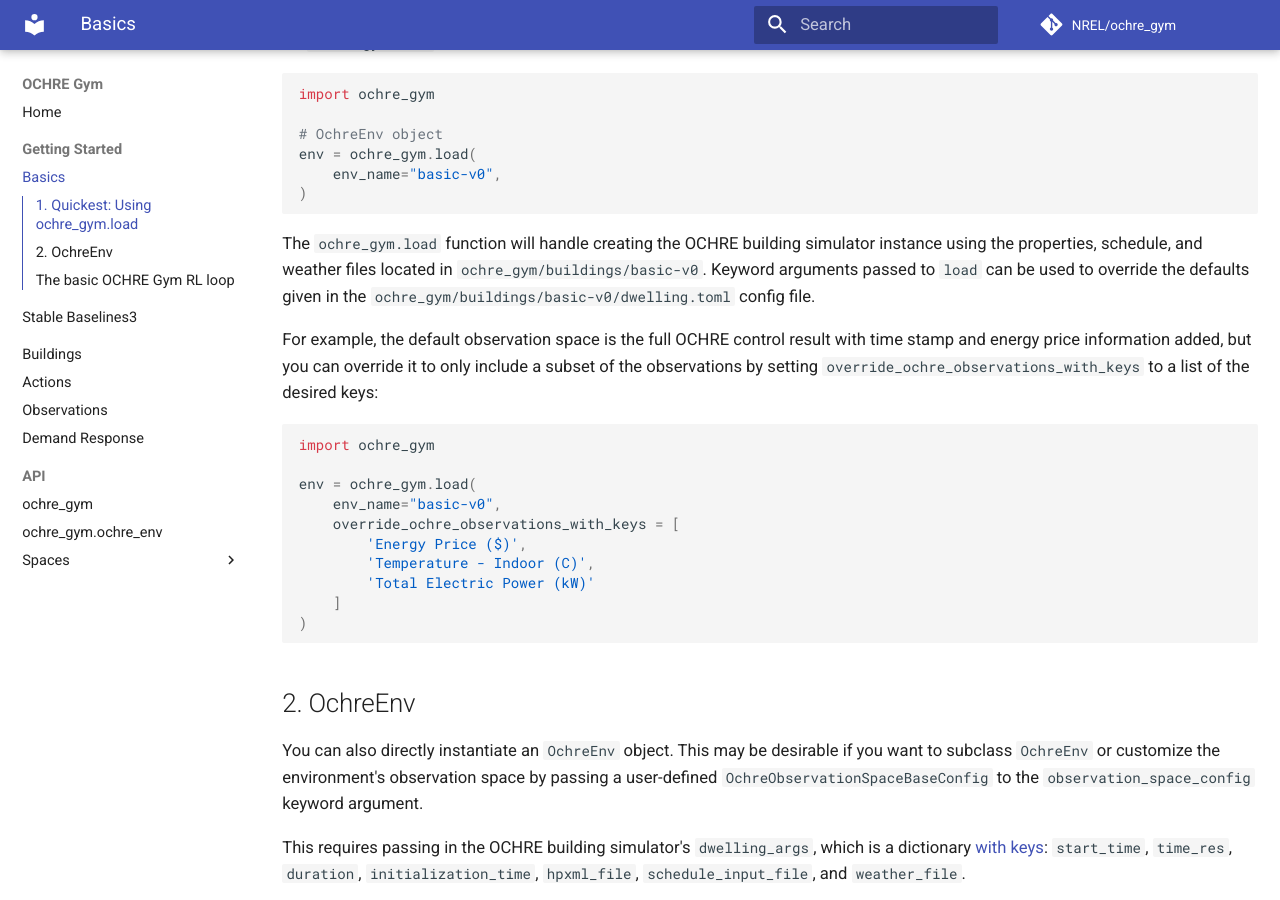
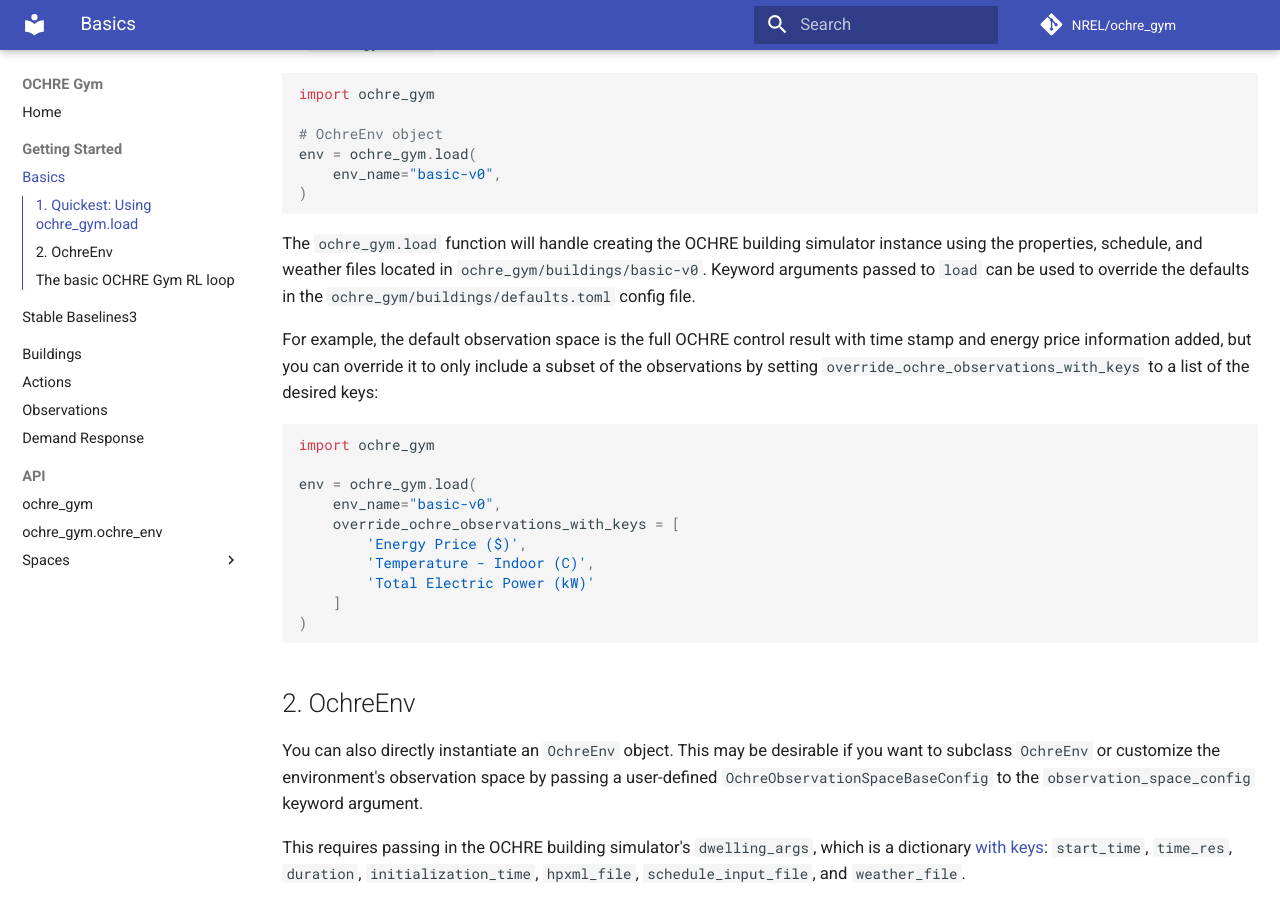
Before and after one commit to NREL/ochre_gym, an MkDocs documentation site: the page built from docs/Getting Started/basics.md, in a window 1280 px wide and 900 px high, scrolled down 321 px. Built offline with MkDocs 1.6.1 and Material for MkDocs 9.7.7, drawn with Linux system fonts in a browser that asks for light colours; comment, search, counter and statistics services are not loaded.

````diff
--- a/docs/Getting Started/basics.md
+++ b/docs/Getting Started/basics.md
@@ -17,7 +17,7 @@ env = ochre_gym.load(
 ```
 
 The `ochre_gym.load` function will handle creating the OCHRE building simulator instance using the properties, schedule, and weather files located in `ochre_gym/buildings/basic-v0`.
-Keyword arguments passed to `load` can be used to override the defaults given in the `ochre_gym/buildings/basic-v0/dwelling.toml` config file.
+Keyword arguments passed to `load` can be used to override the defaults in the `ochre_gym/buildings/defaults.toml` config file.
 
 For example, the default observation space is the full OCHRE control result with time stamp and energy price information added, but you can override it to only include a subset of the observations by setting `override_ochre_observations_with_keys` to a list of the desired keys:
 
````
Also changed, not shown: README.md (+5 -3 lines), docs/index.md (+4 -0 lines), 1 other file.
